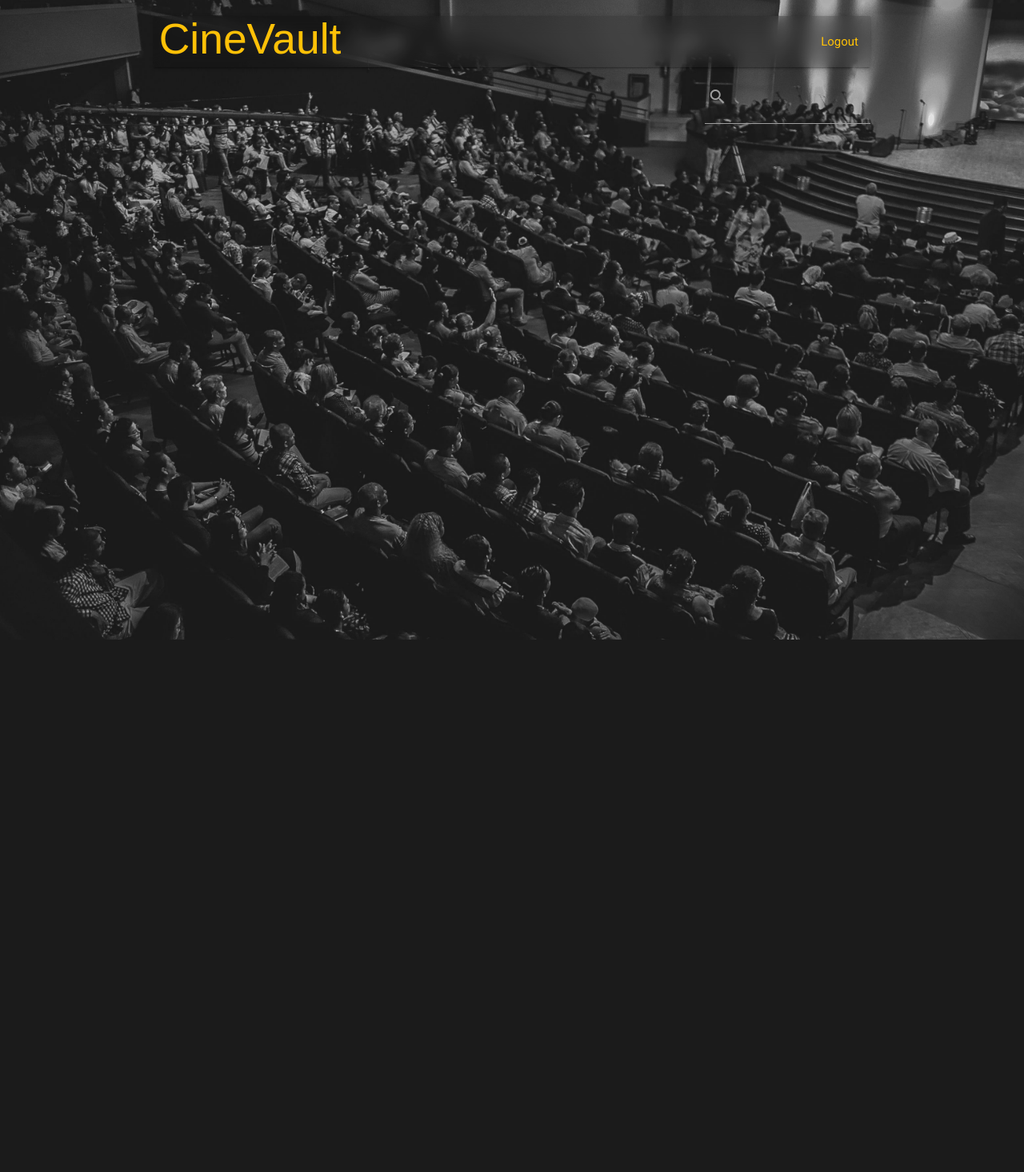
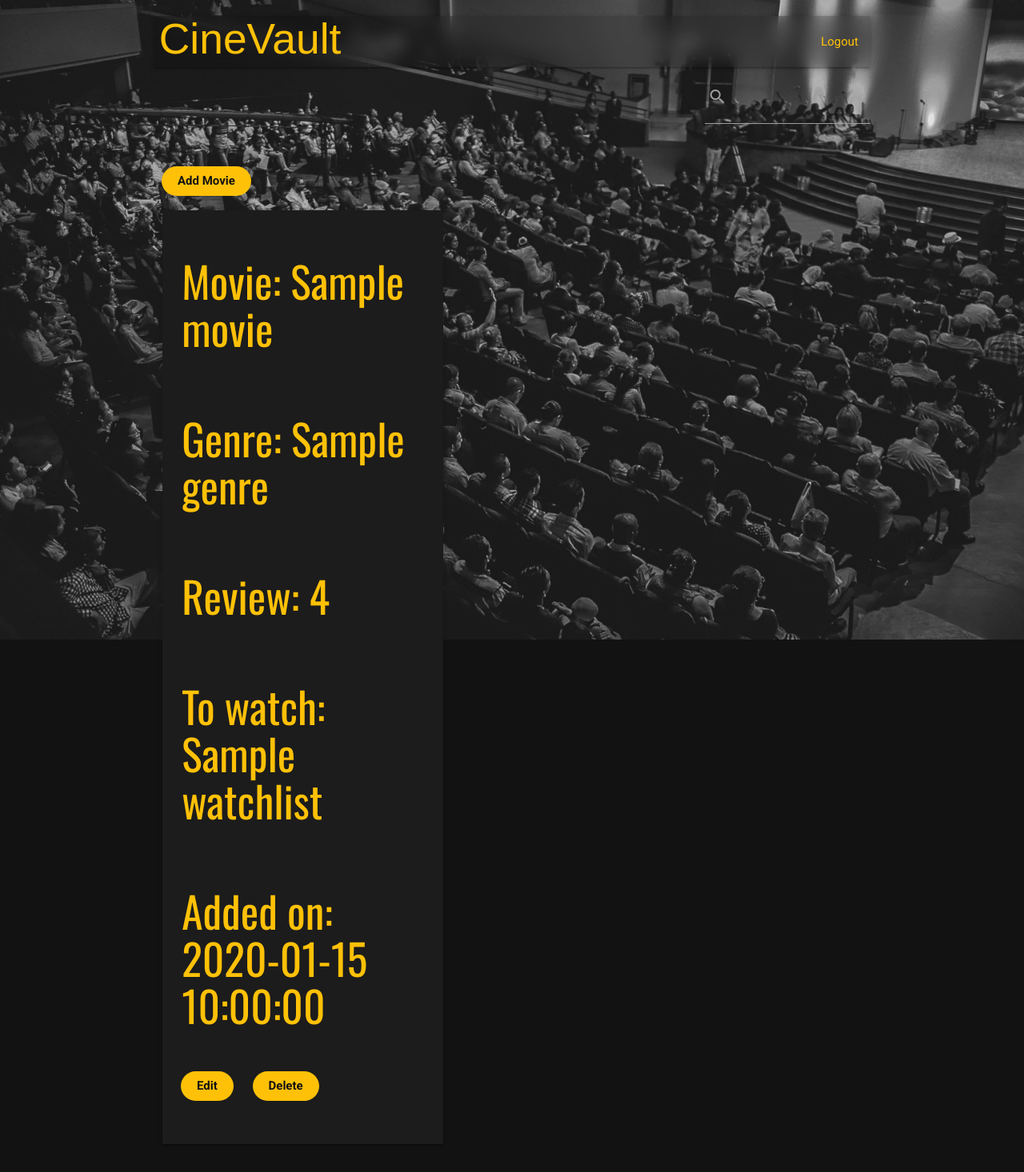
Before and after one commit to patrickaod/CineVault, a Flask app: template templates/account.html in a window 1280 px wide. Shown: the whole page at 80% size. Before the commit the page ends 800 px from the top, so only its background shows below. Run offline with Flask 3, Linux system fonts and the light colour scheme; the template is opened without the code that fills it: most values are stand-ins (such as "Sample title", 1, 10 or a date in 2020); some libraries are stand-ins or nearby versions; some web fonts are replaced.

Commit message:
Add middle section movie card display

```diff
--- a/templates/account.html
+++ b/templates/account.html
@@ -47,7 +47,34 @@
     </div>
     <!-- Middle container - Movie Display -->
     <div class="middle-section">
-
+        <button id="middleAddMovieBtn" class="add-movie-btn">Add Movie</button>
+        {% for movie in movies %}
+        <div class="movie-card">
+          <ul>
+            <li>
+              <div class="row">
+                <div class="col s12 m5">
+                  <div class="card-panel">
+                    <span class="white-text">
+                      <h2>Movie: {{ movie.title }}</h2><br>
+                      <h2>Genre: {{ movie.genre }} </h2><br>
+                      <h2>Review: {{ movie.rating }}</h2><br>
+                      <h2>To watch: {{ movie.watchlist }}</h2><br>
+                      <h2>Added on: {{ movie.created_on }}</h2><br>
+                    </span>
+                    <div class="row button-panel">
+                      <button class="editMovieBtn" edit_movie_id="{{ movie.id }}" data-title="{{ movie.title }}"
+                        data-genre="{{ movie.genre }}" data-rating="{{ movie.rating }}"
+                        data-watchlist="{{ movie.watchlist }}">Edit</button>
+                      <button class="deleteMovieBtn" delete_movie_id="{{ movie._id }}">Delete</button>
+                    </div>
+                  </div>
+                </div>
+              </div>
+            </li>
+          </ul>
+        </div>
+        {% endfor %}
     </div>
     <!-- Bottom container - Add Button -->
     <div class="bottom-section">
```
